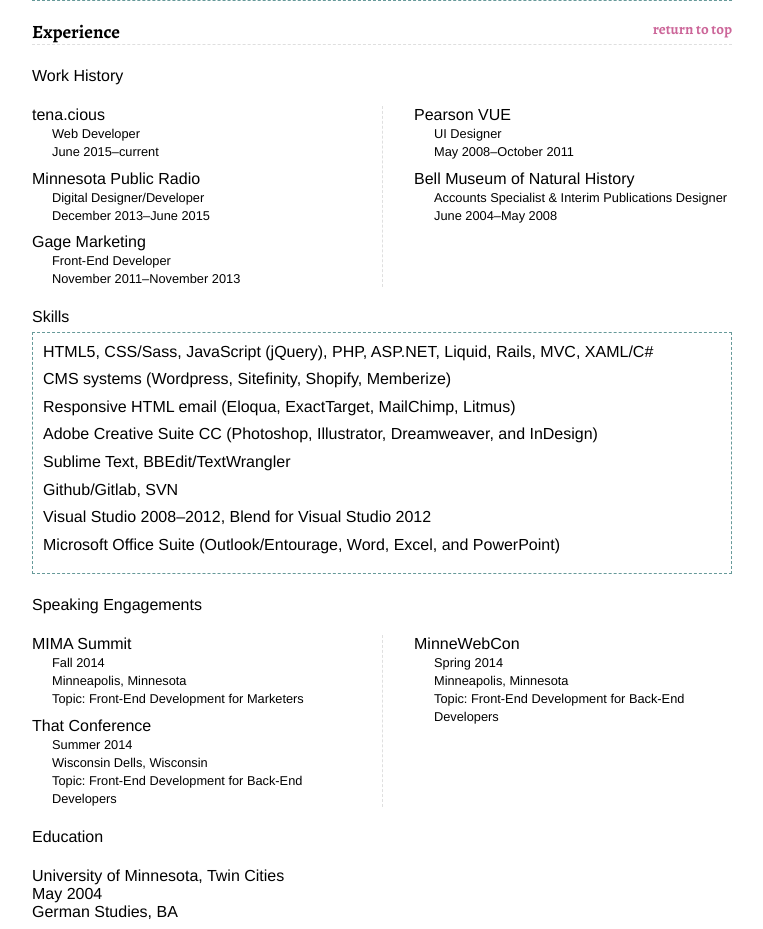
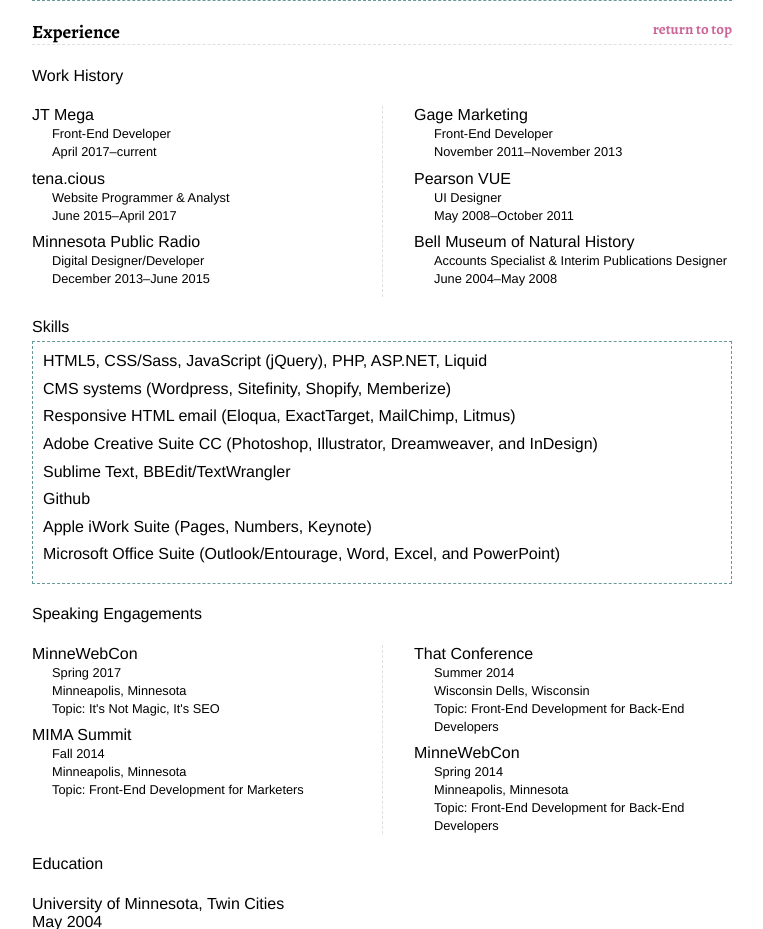
Before and after one commit to pork-chop/amydalrymple, a PHP site: page / in a window 1280 px wide. Shown: the part 5469-6398 px from the top of the page, without its empty margins (258-1021 px from the left). Run offline with PHP 8.4, Linux system fonts and the light colour scheme.

Commit message:
updating for new job - jt mega!

```diff
--- a/index.php
+++ b/index.php
@@ -20,6 +20,7 @@
 
     <title>Amy Dalrymple | Digital Designer/Developer | Minneapolis, MN</title>
 	<meta name="description" content="Amy Dalrymple is a digital designer/developer from Minneapolis, MN." />
+	<meta name="keywords" content="front-end, front end, developer, development, website, minneapolis, digital, interactive, designer" />
 
      <!-- Twitter Card data -->
     <meta name="twitter:card" value="summary">
@@ -60,7 +61,7 @@
 
 	<main id="content">
 
-		<h3><a id="work"></a>Recent Work <small class="right"><a href="#top">return to top</a></small></h3>
+		<h3><a id="work"></a>Previous Work <small class="right"><a href="#top">return to top</a></small></h3>
 		<dl class="works">
 			<dt><a href="http://americanpublicmediagroup.org" target="_blank">American Public Media Group</a> website</dt>
 			<dd>
@@ -123,8 +124,11 @@
 
 		<h4>Work History</h4>
 		<ul class="twocolumns">
+			<li>JT Mega<br>
+				<small>Front-End Developer<br>April 2017&ndash;current</small></li>
+
 			<li>tena.cious<br>
-				<small>Web Developer<br>June 2015&ndash;current</small></li>
+				<small>Website Programmer &amp; Analyst<br>June 2015&ndash;April 2017</small></li>
 
 			<li>Minnesota Public Radio<br>
 				<small>Digital Designer/Developer<br>December 2013&ndash;June 2015</small></li>
@@ -143,13 +147,13 @@
 			<dt><h4>Skills</h4></dt>
 			<dd>
 				<ul>
-					<li>HTML5, CSS/Sass, JavaScript (jQuery), PHP, ASP.NET, Liquid, Rails, MVC, XAML/C#</li>
+					<li>HTML5, CSS/Sass, JavaScript (jQuery), PHP, ASP.NET, Liquid</li>
 					<li>CMS systems (Wordpress, Sitefinity, Shopify, Memberize)</li>
 					<li>Responsive HTML email (Eloqua, ExactTarget, MailChimp, Litmus)</li>
 					<li>Adobe Creative Suite CC (Photoshop, Illustrator, Dreamweaver, and InDesign)</li>
 					<li>Sublime Text, BBEdit/TextWrangler</li>
-					<li>Github/Gitlab, SVN</li>
-					<li>Visual Studio 2008&ndash;2012, Blend for Visual Studio 2012</li>
+					<li>Github</li>
+					<li>Apple iWork Suite (Pages, Numbers, Keynote)
 					<li>Microsoft Office Suite (Outlook/Entourage, Word, Excel, and PowerPoint)</li>
 				</ul>
 			</dd>
@@ -157,6 +161,11 @@
 
 		<h4>Speaking Engagements</h4>
 		<ul class="twocolumns">
+			<li>MinneWebCon<br>
+				<small>Spring 2017<br>
+				Minneapolis, Minnesota<br>
+				Topic: It's Not Magic, It's SEO</small></li>
+
 			<li>MIMA Summit<br>
 				<small>Fall 2014<br>
 				Minneapolis, Minnesota<br>
@@ -180,6 +189,14 @@
 
 		<h4>Continued Education</h4>
 		<ul class="twocolumns">
+			<li>Social Media Breakfast<br>
+				<small><em>All Things Instagram</em><br>Fall 2016<br>Minneapolis, Minnesota</small></li>
+			<li>Minnesota Blogger Conference<br>
+				<small>Fall 2016<br>Saint Paul, Minnesota</small></li>
+			<li>the before. conference<br>
+				<small>Spring 2016<br>Saint Paul, Minnesota</small></li>
+			<li>MinneWebCon<br>
+				<small>Spring 2016<br>Minneapolis, Minnesota</small></li>
 			<li>Minnesota Blogger Conference<br>
 				<small>Fall 2015<br>Saint Paul, Minnesota</small></li>
 			<li>CSSDevConf <em>(volunteer)</em><br>
@@ -224,7 +241,7 @@
 
 		<h3><a id="more"></a>Learn More <small class="right"><a href="#top">return to top</a></small></h3>
 		<p>Amy lives in Minneapolis, Minnesota with her husband and their three cats (Siofra, Ellipses, and Ampersand). She enjoys knitting and photography. She craves new adventures. She speaks a little bit of German.</p>
-		<p>Amy <a href="https://twitter.com/@pork_chop">prefers Twitter</a> over Facebook and has <a href="http://pork-chop.org/">an infrequently updated blog</a>.</p>
+		<p>Amy <a href="https://twitter.com/@pork_chop">prefers Twitter</a> over Facebook and has <a href="http://pork-chop.org/">an infrequently updated blog</a>. She's also available for connections on <a href="linkedin.com/in/amydalrymple">LinkedIn</a>.</p>
 
 		<!--<h3><a id="contact"></a>Get in Touch <small class="right"><a href="#top">return to top</a></small></h3>
 
```
